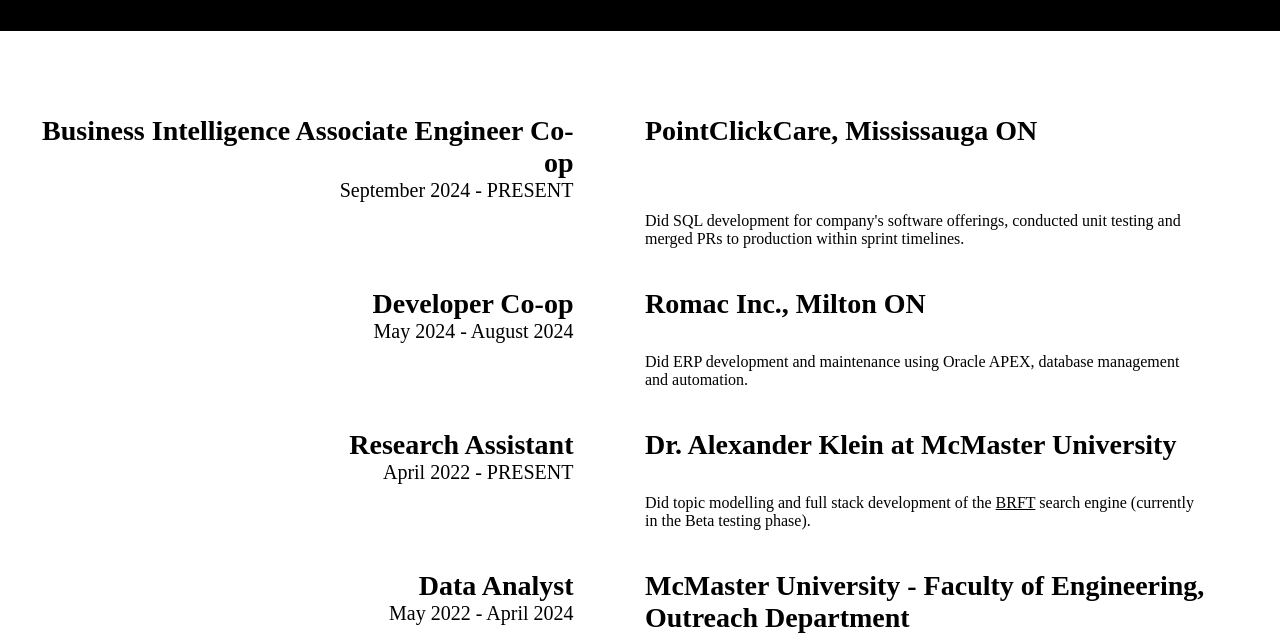
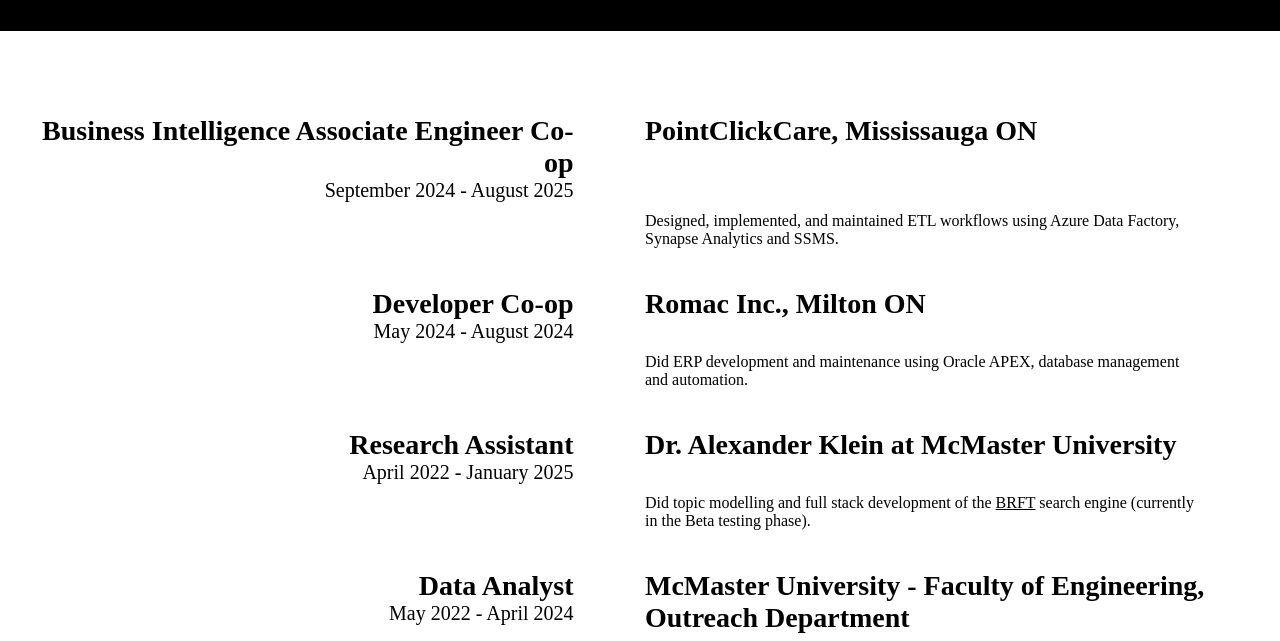
Before and after one commit to ArchitTandonWebsite/ArchitTandonWebsite.github.io, a plain HTML site: page index.html in a window 1280 px wide. Shown: the part 609-1250 px from the top of the page. Drawn offline with Linux system fonts and the light colour scheme; a web font is replaced by a local one.

Commit message:
Update index.html

```diff
--- a/index.html
+++ b/index.html
@@ -73,10 +73,10 @@
         <div class="experience">
             <div class="job">
                 <div class="role">Business Intelligence Associate Engineer Co-op</div>
-                <div class="date">September 2024 - PRESENT</div>
+                <div class="date">September 2024 - August 2025</div>
             </div>
             <div class="description2">PointClickCare, Mississauga ON</div>
-            <div class="tools">Did SQL development for company's software offerings, conducted unit testing and merged PRs to production within sprint timelines.</div>
+            <div class="tools">Designed, implemented, and maintained ETL workflows using Azure Data Factory, Synapse Analytics and SSMS.</div>
         </div>
         <div class="experience">
             <div class="job">
@@ -89,7 +89,7 @@
         <div class="experience">
             <div class="job">
                 <div class="role">Research Assistant</div>
-                <div class="date">April 2022 - PRESENT</div>
+                <div class="date">April 2022 - January 2025</div>
             </div>
             <div class="description2">Dr. Alexander Klein at McMaster University</div>
             <div class="tools">Did topic
```
